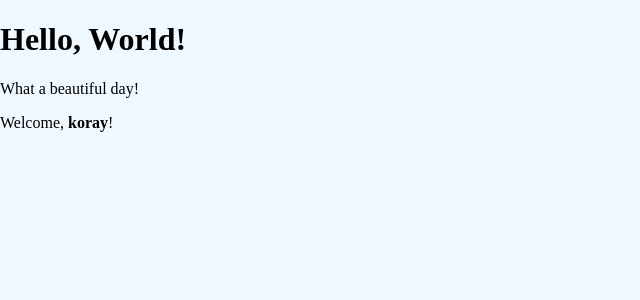
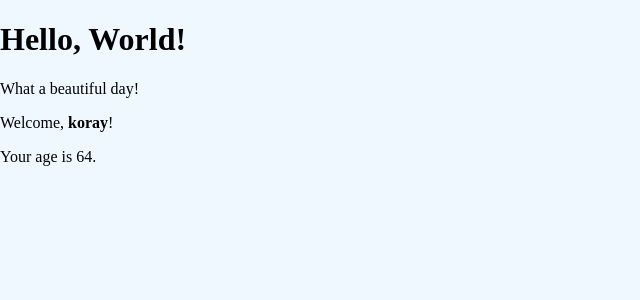
Before and after one commit to kry23/koray-korkmaz-dev-hope-react-mod-exercises, a React (Create React App) app: page / in a window 1280 px wide. Shown: the top 300 px of the page, without its empty margins (0-640 px from the left). Built offline with nearby package versions, Linux system fonts and the light colour scheme.

Commit message:
cond-3 sol.

```diff
--- a/src/Welcome.jsx
+++ b/src/Welcome.jsx
@@ -7,15 +7,13 @@ export class Welcome extends React.Component {
 
   state = {};
   render() {
-    let age;
+    let age = 64;
     let ageComponent = null;
 
-    if (age >= 18) {
+    if (age >= 18 && age < 65) {
       ageComponent = <Age age={age}></Age>;
     }
-    if (age) {
-      ageComponent = <Age age={age}></Age>;
-    }
+
     return (
       <>
         <p>Welcome, {this.props.name}!</p>
```
